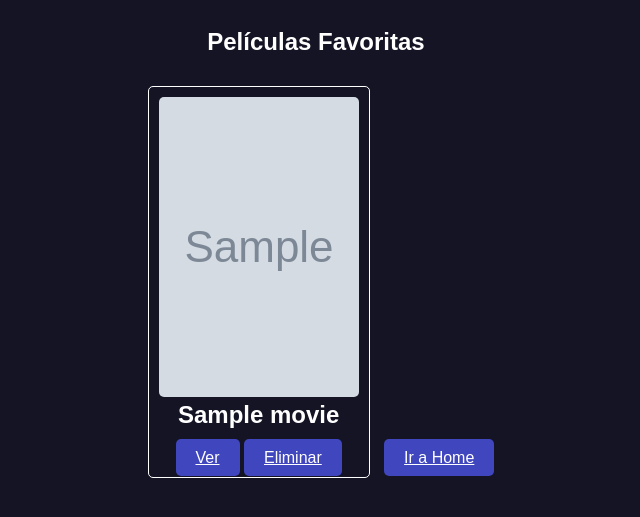
After one commit to Bogov98/cinaflix, a Django app: page /vista_favoritos/ in a window 1280 px wide. The commit adds this page. Shown: the top 517 px of the page, without its empty margins (324-964 px from the left). Run offline with Django 4.2, Linux system fonts and the light colour scheme; a user stored in the database is signed in; tables that the repository leaves empty hold one stand-in row (values such as "Sample post"); grey boxes marked "Sample" are stand-in pictures.

Commit message:
casos de uso completados nene duende

```diff
--- /dev/null
+++ b/aplicacion/static/css/favoritos.css
@@ -0,0 +1,51 @@
+body {
+    background-color: #141424;
+    color: white;
+    font-family: Arial, sans-serif;
+  }
+
+  .container {
+    max-width: 800px;
+    margin: 0 auto;
+    padding: 20px;
+    text-align: center;
+  }
+
+  h2 {
+    margin-top: 0;
+  }
+
+  .movie {
+    display: inline-block;
+    margin: 10px;
+    padding: 10px;
+    background-color: #141424;
+    border: 1px solid white;
+    border-radius: 5px;
+  }
+
+  .movie img {
+    width: 200px;
+    height: 300px;
+    object-fit: cover;
+    border-radius: 5px;
+  }
+
+  .btn-delete {
+    background-color: #3f46be;
+    color: white;
+    border: none;
+    padding: 10px 20px;
+    border-radius: 5px;
+    cursor: pointer;
+  }
+
+  .btn-back {
+    background-color: #3f46be;
+    color: white;
+    border: none;
+    padding: 10px 20px;
+    border-radius: 5px;
+    cursor: pointer;
+    margin-top: 20px;
+  }
--- /dev/null
+++ b/aplicacion/templates/Favoritos/favoritos.html
@@ -0,0 +1,31 @@
+{% load static %}
+
+<!DOCTYPE html>
+<html>
+<head>
+  <meta charset="UTF-8">
+  <meta http-equiv="X-UA-Compatible" content="IE=edge">
+  <meta name="viewport" content="width=device-width, initial-scale=1.0">
+  <title>Añadir a Favoritos</title>
+  <link rel="stylesheet" type="text/css" href="styles.css">
+  <link type='text/css' href='{% static "css/favoritos.css" %}' rel='stylesheet'/>
+
+</head>
+<body>
+  <div class="container">
+    <h2>Películas Favoritas</h2>
+    {% for movies in movies%}
+    <div class="movie">
+      <img src="{{ movies.poster_link }}" alt="Movie Poster">
+      <h2>{{movies.title}}</h2>
+      <a href="{% url 'views_movie' movies.id %}" class="btn-delete">Ver</a>
+      <a href="{% url 'quitar_favoritos' movies.id %}" class="btn-delete">Eliminar</a>
+
+    </div>
+    {%endfor%}
+
+
+    <a href="{% url 'home' %}" class="btn-back">Ir a Home</a>
+  </div>
+</body>
+</html>
--- a/aplicacion/urls.py
+++ b/aplicacion/urls.py
@@ -13,5 +13,12 @@ urlpatterns = [
     path('agregar_comentario/<int:movie>/',views.agregar_comentario, name='agregar_comentario'),
     path('buscar_pelicula/',views.buscar_pelicula, name='buscar_pelicula'),
     path('calificar_pelicula/<int:movie>/',views.calificar_pelicula, name='calificar_pelicula'),
+    path('favorita_pelicula/<int:movie>/',views.favorita_pelicula, name='favorita_pelicula'),
+    path('vista_favoritos/',views.vista_favoritos, name='vista_favoritos'),
+    path('quitar_favoritos/<int:movie>/',views.quitar_favoritos, name='quitar_favoritos'),
+    path('favorita_pelicula_vista/<int:movie>/',views.favorita_pelicula_vista, name='favorita_pelicula_vista'),
+
+
+
 
 ]
--- a/aplicacion/views.py
+++ b/aplicacion/views.py
@@ -13,14 +13,17 @@ from .models import Favorito
 # Create your views here.
 @login_required
 def home(request):
-    user=request.user
-    movie=Movie.objects.all()[:10]
-    datos={
-        'user':user,
-        'movie':movie
+    user = request.user
+    movies = Movie.objects.all()[:10]
+    favoritos = Favorito.objects.filter(idusuario_id=user.id).values_list('idmovie_id', flat=True)# flat minimiza la busqeuda extrayendo solo el valor en vez de una lista
+
+    datos = {
+        'user': user,
+        'movies': movies,
+        'favoritos': favoritos,
     }
 
-    return render(request,'Home/home.html',{'movie':movie})
+    return render(request, 'Home/home.html', datos)
 
 
 def views_movie(request, movie):
@@ -30,6 +33,7 @@ def views_movie(request, movie):
 
     #comentarios
     comentario= Comentario.objects.filter(idmovie_id=movie).all()
+    favoritos = Favorito.objects.filter(idusuario_id=user.id).values_list('idmovie_id', flat=True)
     usuarios = []
     for comentarios in comentario:
         usuario = comentarios.idusuario
@@ -45,7 +49,8 @@ def views_movie(request, movie):
             'comentario':comentario,
             'comen':comen,
             'usuarios':usuarios,
-            'calif': calif
+            'calif': calif,
+            'favoritos':favoritos
 
         }
         vista = Vista.objects.get(idmovie_id=movie.id, idusuario_id=idusuario)
@@ -53,10 +58,11 @@ def views_movie(request, movie):
 
 
     except Vista.DoesNotExist:
-        comen=True
+
         datos={
-            'comen':comen,
-            'movie': movie
+
+            'movie': movie,
+            'favoritos':favoritos
 
         }
         return render(request, 'VerPelicula/views_movie.html', datos)
@@ -72,7 +78,6 @@ def calificar_pelicula(request,movie):
 
         return redirect('views_movie', movie=movie)
 
-    # Maneja otros métodos de solicitud si es necesario
     return JsonResponse({'error': 'Método de solicitud no válido.'}, status=400)
 
 def agregar_comentario(request,movie):
@@ -104,16 +109,46 @@ def buscar_pelicula(request):
         return render(request, 'Home/homeerror.html', {'error_message': error_message})
 
 
-"""def favorita_pelicula(request,movie):
+def vista_favoritos(request):
     user = request.user
-    favoritos=Favortio.objects.filter(idusuario_id=user.id).all()
-    if favoritos.idusuario_id==user.id and favoritos.idmovie_id==movie:
+    favoritos = Favorito.objects.filter(idusuario_id=user.id).all()
+    movies = []
+    for favorito in favoritos:
+        movie = Movie.objects.get(id=favorito.idmovie_id)
+        movies.append(movie)
+    return render(request, 'Favoritos/favoritos.html', {'movies': movies})
+
+def quitar_favoritos(request,movie):
+    user = request.user
+    favoritos = Favorito.objects.filter(idusuario_id=user.id, idmovie_id=movie)
+
+    if favoritos.exists():
+        favoritos.delete()
+    return redirect('vista_favoritos')
+
+def favorita_pelicula(request, movie):
+    user = request.user
+    favoritos = Favorito.objects.filter(idusuario_id=user.id, idmovie_id=movie)
+
+    if favoritos.exists():
         favoritos.delete()
     else:
-        favorito=Favorito(idmovie_id=movie,idusuario_id=user.id)
+        favorito = Favorito(idmovie_id=movie, idusuario_id=user.id)
         favorito.save()
-        return render(request,'Home/home.html',{'movie':movie})
-   """
+
+    return redirect('home')
+
+def favorita_pelicula_vista(request, movie):
+    user = request.user
+    favoritos = Favorito.objects.filter(idusuario_id=user.id, idmovie_id=movie)
+
+    if favoritos.exists():
+        favoritos.delete()
+    else:
+        favorito = Favorito(idmovie_id=movie, idusuario_id=user.id)
+        favorito.save()
+
+    return redirect('views_movie', movie=movie)
 
 
 def register(request):
@@ -124,18 +159,17 @@ def register(request):
         apellido = request.POST['apellido']
         correo = request.POST['correo']
 
-        # Crear un nuevo objeto de usuario
+
         user = User.objects.create_user(username=username, password=password)
 
-        # Actualizar los campos personalizados del usuario
         user.first_name = nombre
         user.last_name = apellido
         user.email = correo
 
-        # Guardar el usuario en la base de datos
+
         user.save()
 
-        # Redireccionar a la página de inicio de sesión
+
         return redirect('/')
 
     return render(request,'registration/register.html')
```
Also changed, not shown: aplicacion/templates/Home/home.html (+13 -8 lines), aplicacion/templates/VerPelicula/views_movie.html (+8 -4 lines).
